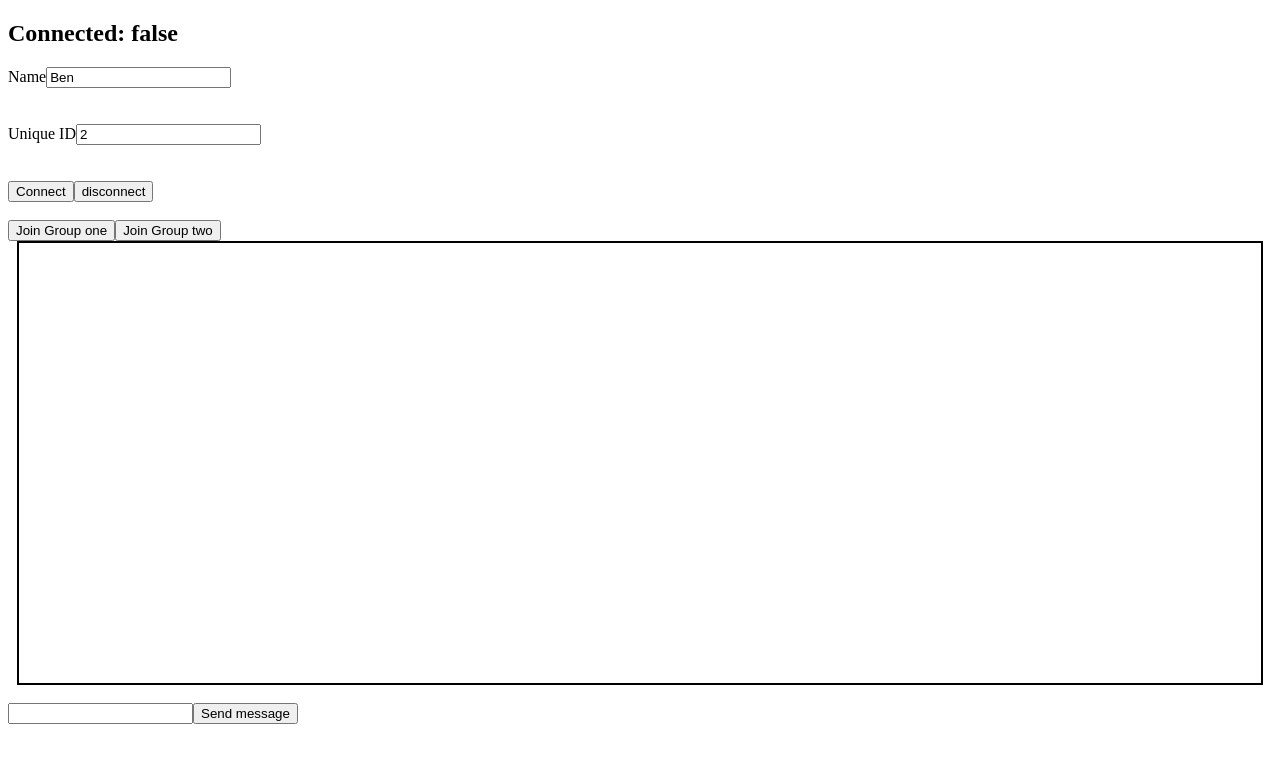
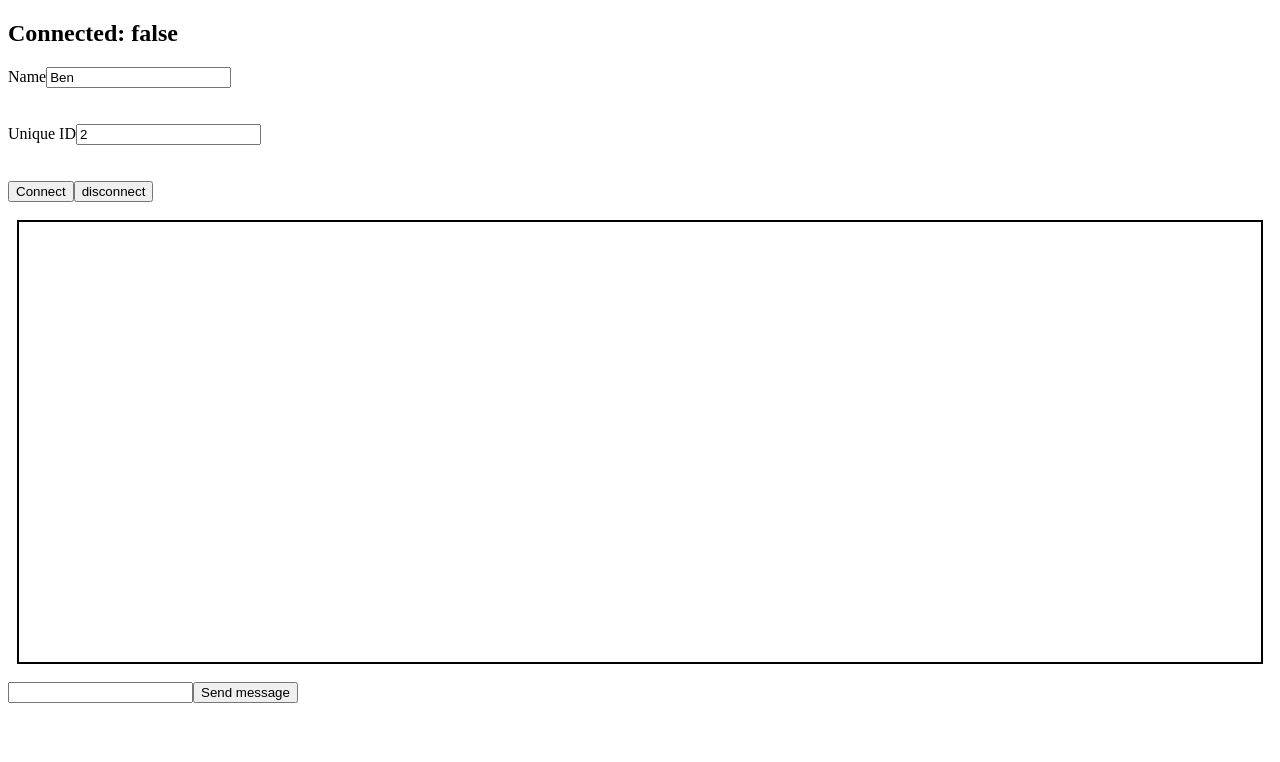
Before and after one commit to AdityaAnuragi/chatApp-frontEnd, a React (Vite) app: page / in a window 1280 px wide. Shown: the top 762 px of the page. Built offline with nearby package versions, Linux system fonts and the light colour scheme.

Commit message:
commented the buttons to explicitely join the group

```diff
--- a/src/App.tsx
+++ b/src/App.tsx
@@ -292,8 +292,8 @@ function App() {
       <br />
       <br />
 
-      <button onClick={() => handleRoomJoin("1")} >Join Group one</button>
-      <button onClick={() => handleRoomJoin("2")} >Join Group two</button>
+      {/*<button onClick={() => handleRoomJoin("1")} >Join Group one</button>
+      <button onClick={() => handleRoomJoin("2")} >Join Group two</button>*/}
 
       {/* <button onClick={() => setSelectedGroup("1")} >Group one chat</button>
       <button onClick={() => setSelectedGroup("2")} >Group two chat</button> */}
```
